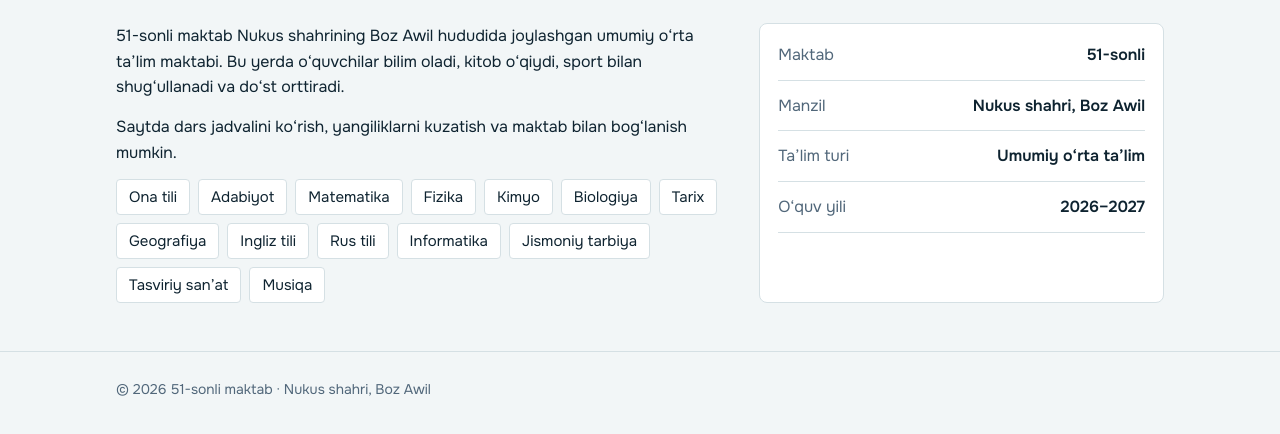
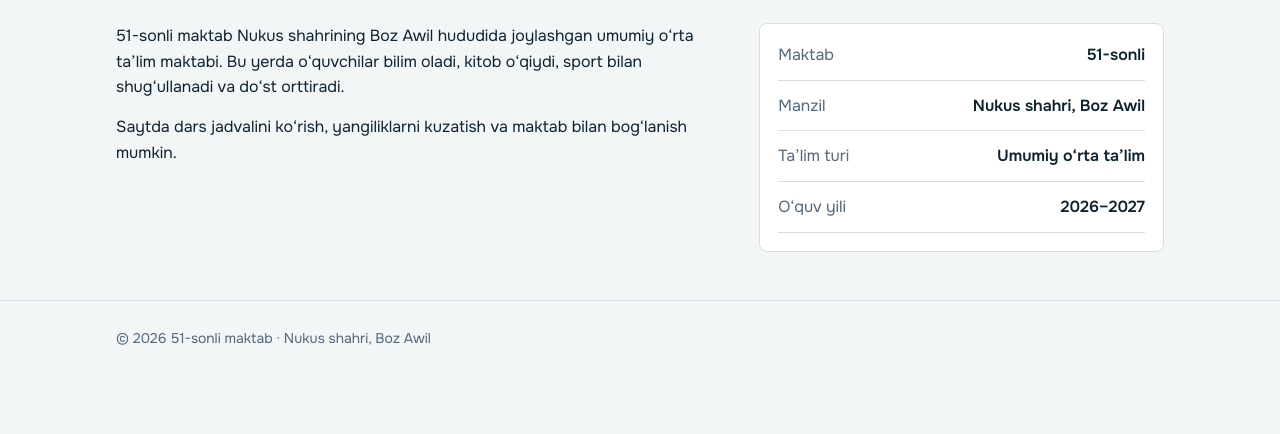
Before and after one commit to z53069571-tech/maktab51, a plain HTML site: page index.html in a window 1280 px wide. Both pictures are taken after a click on the link "MAKTAB HAQIDA". Shown: the part 192-626 px from the top of the page. Drawn offline with nearby package versions, Linux system fonts and the light colour scheme.

Commit message:
Update index.html

```diff
--- a/index.html
+++ b/index.html
@@ -208,12 +208,7 @@
       <div class="about">
         <div>
           <p data-i="about_p1">51-sonli maktab Nukus shahrining Boz Awil hududida joylashgan umumiy o‘rta ta’lim maktabi. Bu yerda o‘quvchilar bilim oladi, kitob o‘qiydi, sport bilan shug‘ullanadi va do‘st orttiradi.</p>
-          <p data-i="about_p2">Saytda dars jadvalini ko‘rish, yangiliklarni kuzatish va maktab bilan bog‘lanish mumkin.</p>
-          <ul class="plain chips" data-i-aria="subjects_label" aria-label="O‘qitiladigan fanlar">
-            <li data-i="s_lang">Ona tili</li><li data-i="s_lit">Adabiyot</li><li data-i="s_math">Matematika</li><li data-i="s_phys">Fizika</li><li data-i="s_chem">Kimyo</li><li data-i="s_bio">Biologiya</li>
-            <li data-i="s_hist">Tarix</li><li data-i="s_geo">Geografiya</li><li data-i="s_eng">Ingliz tili</li><li data-i="s_rus">Rus tili</li><li data-i="s_it">Informatika</li>
-            <li data-i="s_pe">Jismoniy tarbiya</li><li data-i="s_art">Tasviriy san’at</li><li data-i="s_music">Musiqa</li>
-          </ul>
+          <p data-i="about_p2">Saytda dars jadvalini ko‘rish, yangiliklarni kuzatish va maktab bilan bog‘lanish mumkin.
         </div>
         <div class="card">
           <dl class="facts">
```
